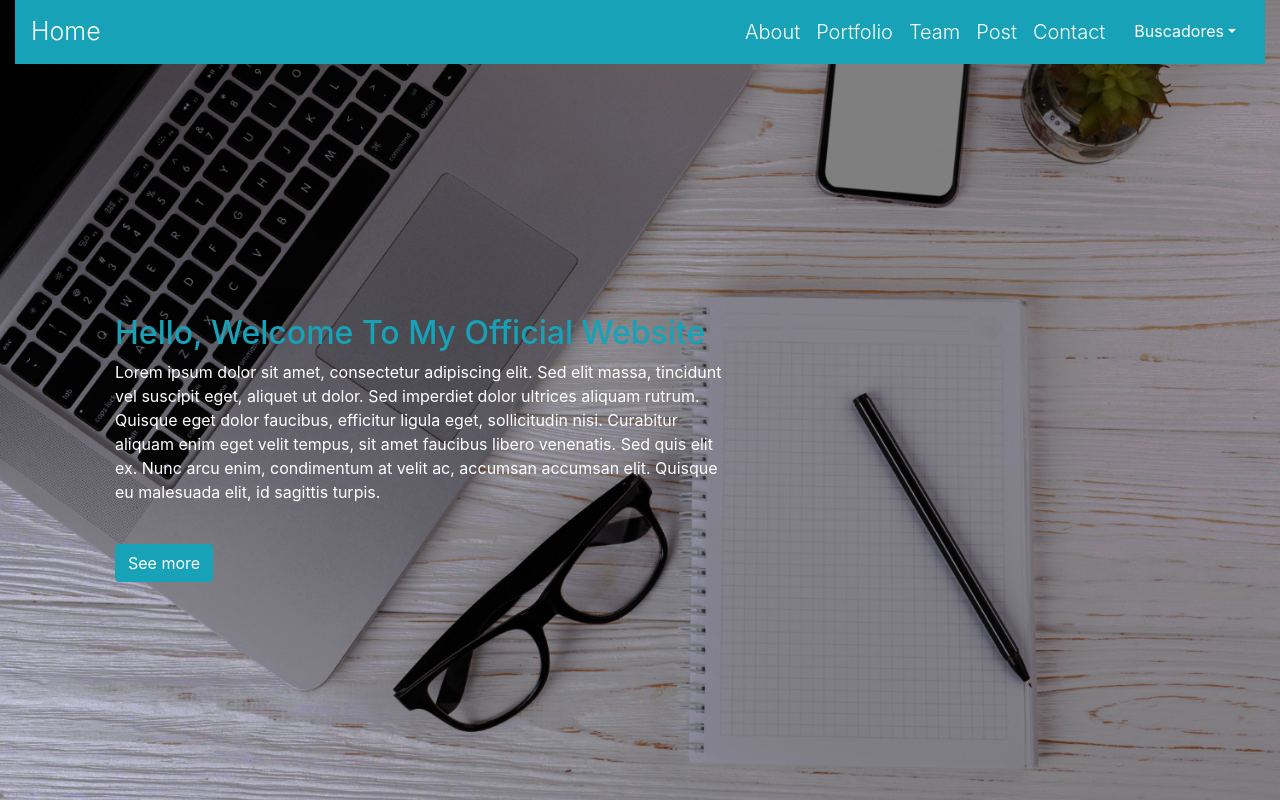
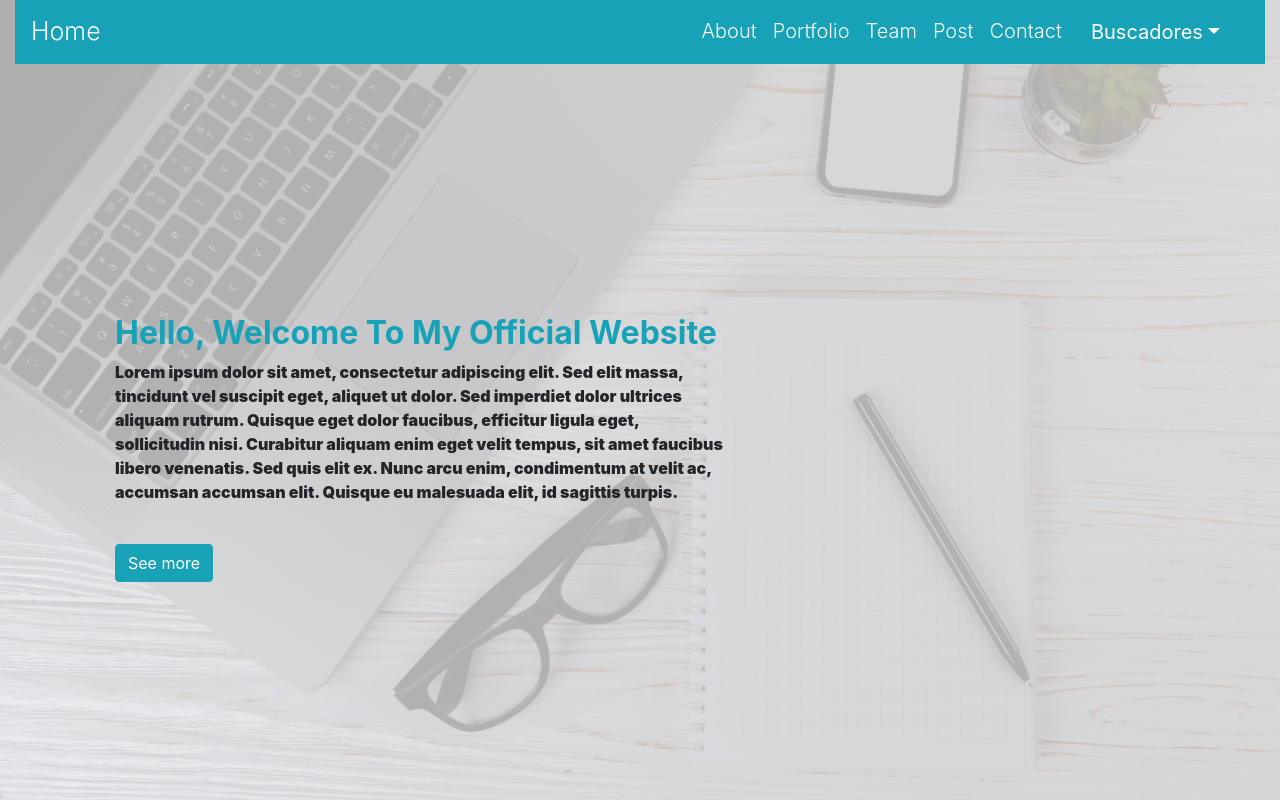
Before and after one commit to JavierManc/ddi-dam2, a plain HTML site: page ejercicio-site1/index.html in a window 1280 px wide. Drawn offline with nearby package versions, Linux system fonts and the light colour scheme.

Commit message:
Cambiada imagen de fondo de index y dropdown

```diff
--- a/ejercicio-site1/index.css
+++ b/ejercicio-site1/index.css
@@ -1,6 +1,6 @@
 body{
     background-size: cover;
-    background-image: url(pics/laptop-with-notebook-and-glasses-on-table.jpg);
+    background-image: url(pics/laptop-with-notebook-and-glasses-on-table.png);
     background-position: center center;
     background-repeat: no-repeat;
     background-attachment: fixed;
--- a/ejercicio-site1/index.html
+++ b/ejercicio-site1/index.html
@@ -21,7 +21,7 @@
                     <a class="navbar-brand text-white display-1">About</a>
                 </li>
                 <li class="nav-item">
-                    <a class="navbar-brand text-white display-1">Portfolio</a>
+                    <a class="navbar-brand text-white display-1" href="portfolio.html">Portfolio</a>
                 </li>
                 <li class="nav-item">
                     <a class="navbar-brand text-white display-1">Team</a>
@@ -33,7 +33,7 @@
                     <a class="navbar-brand text-white display-1">Contact</a>
                 </li>
                 <div class="dropdown">
-                    <button type="button" class="btn text-white dropdown-toggle" data-toggle="dropdown">Buscadores</button>
+                    <button type="button" class="btn navbar-brand text-white display-1 dropdown-toggle" data-toggle="dropdown">Buscadores</button>
                     <div class="dropdown-menu">
                         <div class="dropdown-header">Buscadores</div>
                         <a href="https:\\google.es" class="dropdown-item">Google</a>
@@ -47,8 +47,8 @@
       <div class="container-fluid" id="main_container">
         <div class="row">
             <div class="col-6" id="texto">
-                <h2 class="text-info display-5">Hello, Welcome To My Official Website</h2>
-                <p class="text-white">Lorem ipsum dolor sit amet, consectetur adipiscing elit. Sed elit massa, tincidunt vel suscipit eget, aliquet ut dolor. Sed imperdiet dolor ultrices aliquam rutrum. Quisque eget dolor faucibus, efficitur ligula eget, sollicitudin nisi. Curabitur aliquam enim eget velit tempus, sit amet faucibus libero venenatis. Sed quis elit ex. Nunc arcu enim, condimentum at velit ac, accumsan accumsan elit. Quisque eu malesuada elit, id sagittis turpis.</p><br>
+                <h2 class="text-info display-5 font-weight-bold">Hello, Welcome To My Official Website</h2>
+                <p class="text-black font-weight-bold"><b>Lorem ipsum dolor sit amet, consectetur adipiscing elit. Sed elit massa, tincidunt vel suscipit eget, aliquet ut dolor. Sed imperdiet dolor ultrices aliquam rutrum. Quisque eget dolor faucibus, efficitur ligula eget, sollicitudin nisi. Curabitur aliquam enim eget velit tempus, sit amet faucibus libero venenatis. Sed quis elit ex. Nunc arcu enim, condimentum at velit ac, accumsan accumsan elit. Quisque eu malesuada elit, id sagittis turpis.</b></p><br>
                 <button class="btn btn-info">See more</button>
             </div>
         </div>
```
Also changed, not shown: ejercicio-site1/pics/laptop-with-notebook-and-glasses-on-table.jpg (deleted), ejercicio-site1/pics/laptop-with-notebook-and-glasses-on-table.png (added).
